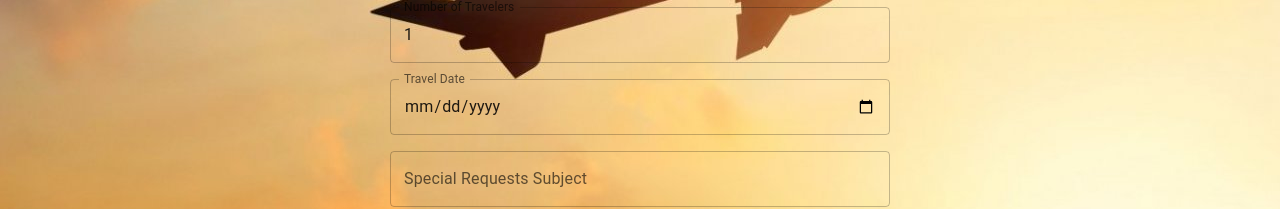
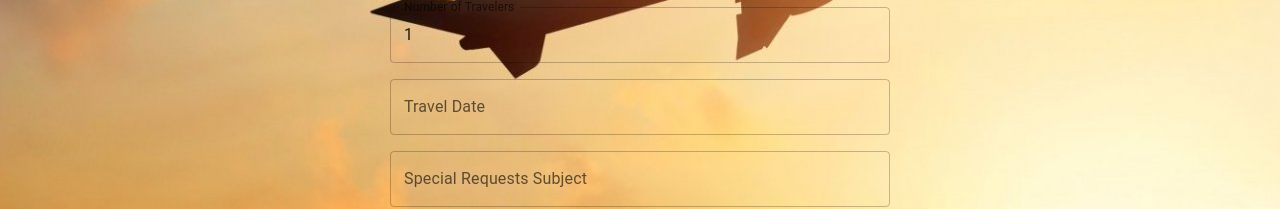
Before and after one commit to enxhisheta/reactHookForm, a React (Vite) app: page / in a window 1280 px wide. Shown: the part 721-930 px from the top of the page. Built offline with nearby package versions, Linux system fonts and the light colour scheme.

Commit message:
implemented date picker

```diff
--- a/package.json
+++ b/package.json
@@ -14,6 +14,7 @@
     "@emotion/styled": "^11.13.0",
     "@mui/icons-material": "^6.1.6",
     "@mui/material": "^6.1.6",
+    "@mui/x-date-pickers": "^7.22.2",
     "react": "^18.3.1",
     "react-dom": "^18.3.1",
     "react-hook-form": "^7.53.2"
--- a/src/UI/Form.tsx
+++ b/src/UI/Form.tsx
@@ -1,4 +1,4 @@
-import { useForm, SubmitHandler } from "react-hook-form";
+import { useForm, SubmitHandler, Controller } from "react-hook-form";
 import {
   TextField,
   Button,
@@ -8,6 +8,9 @@ import {
   Checkbox,
   FormControlLabel,
 } from "@mui/material";
+import { DateTimePicker } from "@mui/x-date-pickers";
+import { LocalizationProvider } from "@mui/x-date-pickers";
+import { AdapterDayjs } from "@mui/x-date-pickers/AdapterDayjs";
 
 type BookingInputs = {
   name: string;
@@ -16,7 +19,7 @@ type BookingInputs = {
   phone: string;
   destination: string;
   travelers: number;
-  date: string;
+  date: string | null;
   specialRequestsSubject: string;
   specialRequests: string;
   agreeToTerms: boolean;
@@ -30,6 +33,7 @@ const Form: React.FC = () => {
     watch,
     setValue,
     reset,
+    control,
     formState: { errors },
   } = useForm<BookingInputs>({
     defaultValues: {
@@ -39,7 +43,7 @@ const Form: React.FC = () => {
       phone: "",
       destination: "",
       travelers: 1,
-      date: "",
+      date: null,
       specialRequestsSubject: "",
       specialRequests: "",
       agreeToTerms: false,
@@ -59,6 +63,7 @@ const Form: React.FC = () => {
   };
 
   return (
+    <LocalizationProvider dateAdapter={AdapterDayjs}>
       <Box
         component="form"
         onSubmit={handleSubmit(onSubmit)}
@@ -74,7 +79,10 @@ const Form: React.FC = () => {
             { label: "Student - Extra discounts/baggage", value: "student" },
             { label: "Senior Citizen - Up to $20 off", value: "senior" },
             { label: "Armed Forces - Up to $20 off", value: "armedForces" },
-          { label: "Doctor and Nurses - Up to $20 off", value: "doctorNurses" },
+            {
+              label: "Doctor and Nurses - Up to $20 off",
+              value: "doctorNurses",
+            },
           ].map((fare) => (
             <Box
               key={fare.value}
@@ -167,16 +175,23 @@ const Form: React.FC = () => {
           helperText={errors.travelers?.message}
         />
 
-      <TextField
-        {...register("date", { required: "Please select a travel date" })}
+        <Controller
+          control={control}
+          name="date"
+          rules={{ required: "Please select a travel date" }}
+          render={({ field, fieldState: { error } }) => (
+            <DateTimePicker
               label="Travel Date"
-        type="date"
-        variant="outlined"
+              value={field.value}
+              onChange={field.onChange}
               slotProps={{
-          inputLabel: { shrink: true },
+                textField: {
+                  error: !!error,
+                  helperText: error?.message,
+                },
               }}
-        error={!!errors.date}
-        helperText={errors.date?.message}
+            />
+          )}
         />
 
         <TextField
@@ -217,6 +232,7 @@ const Form: React.FC = () => {
           Submit Booking
         </Button>
       </Box>
+    </LocalizationProvider>
   );
 };
 
```
Also changed, not shown: 1 other file (tests, documents, lock files or other folders). Lines whose indentation alone changed are shown as unchanged.
